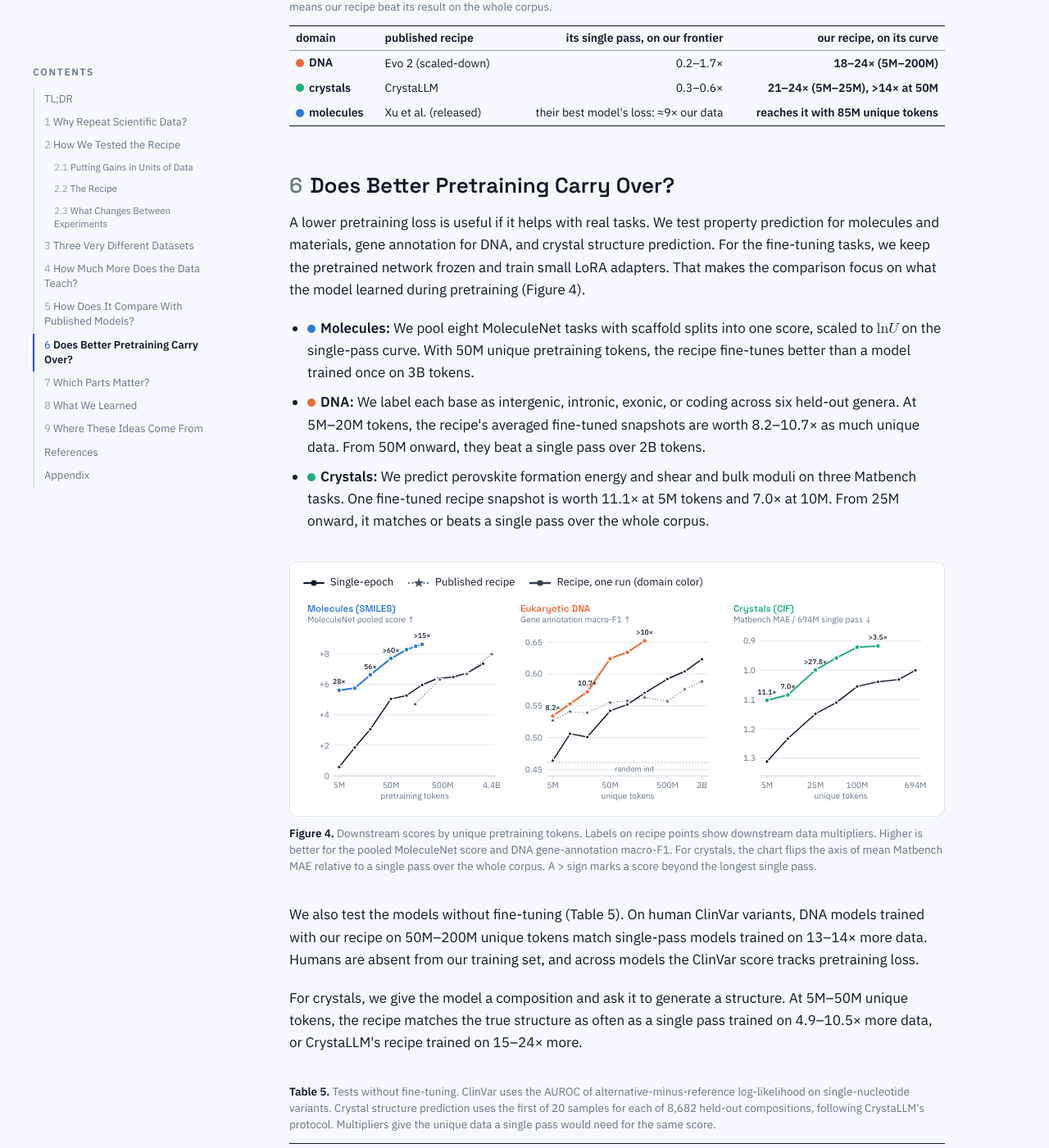
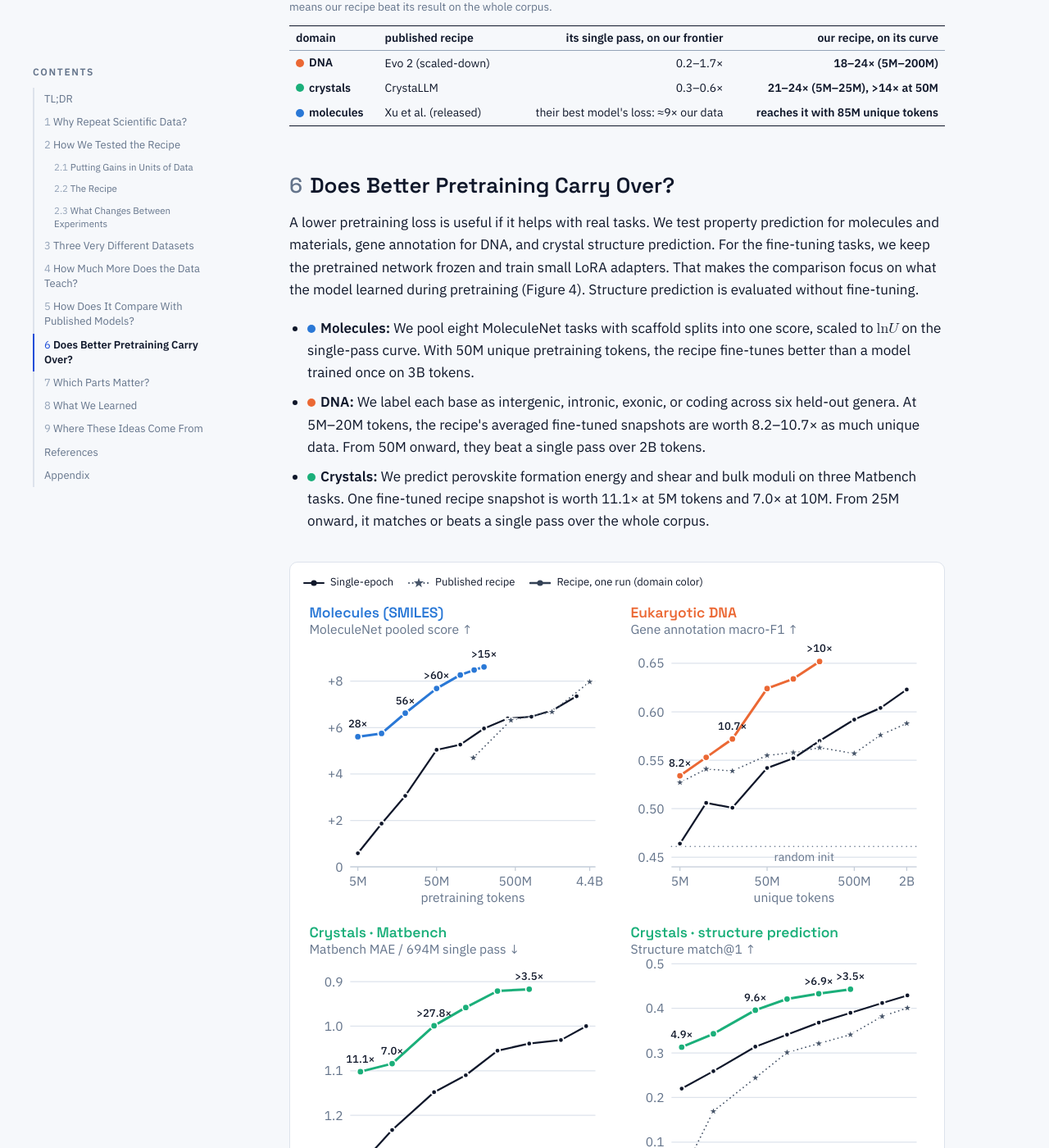
Before and after one commit to Asatheesh6561/Asatheesh6561.github.io, a Jekyll site: the page data-constrained-scientific-pretraining/index.html, which Jekyll copies as it is, in a window 1280 px wide and 1400 px high, scrolled down 6280 px. Shown: the whole window at 82% size. Built offline with Jekyll 4.4.1, drawn with Linux system fonts in a browser that asks for light colours; some of the changed text lies outside the part shown.

Commit message:
Add CrystaLLM structure curve to Figure 4

```diff
--- a/data-constrained-scientific-pretraining/index.html
+++ b/data-constrained-scientific-pretraining/index.html
@@ -168,6 +168,8 @@
   :root { --chem: #2a78d6; --dna: #eb6834; --cryst: #1baf7a; --ext: #475569; }
   .triple { display: grid; grid-template-columns: repeat(3, minmax(0, 1fr)); gap: 6px 14px; }
   @media (max-width: 760px) { .triple { grid-template-columns: minmax(0, 1fr); } }
+  .quad { display: grid; grid-template-columns: repeat(2, minmax(0, 1fr)); gap: 12px 18px; }
+  @media (max-width: 640px) { .quad { grid-template-columns: minmax(0, 1fr); } }
   .dom { display: inline-flex; align-items: center; gap: 6px; font-weight: 600; }
   .dom::before { content: ""; width: 10px; height: 10px; border-radius: 50%; background: var(--c); }
   .dom.chem { --c: var(--chem); } .dom.dna { --c: var(--dna); } .dom.cryst { --c: var(--cryst); }
@@ -339,7 +341,7 @@
     </figure>
 
     <h2 id="downstream"><span class="num">6</span>Does Better Pretraining Carry Over?</h2>
-    <p>A lower pretraining loss is useful if it helps with real tasks. We test property prediction for molecules and materials, gene annotation for DNA, and crystal structure prediction. For the fine-tuning tasks, we keep the pretrained network frozen and train small LoRA adapters. That makes the comparison focus on what the model learned during pretraining (Figure 4).</p>
+    <p>A lower pretraining loss is useful if it helps with real tasks. We test property prediction for molecules and materials, gene annotation for DNA, and crystal structure prediction. For the fine-tuning tasks, we keep the pretrained network frozen and train small LoRA adapters. That makes the comparison focus on what the model learned during pretraining (Figure 4). Structure prediction is evaluated without fine-tuning.</p>
     <ul>
       <li><span class="runin"><span class="dom chem">Molecules:</span></span> We pool eight MoleculeNet tasks with scaffold splits into one score, scaled to $\ln U$ on the single-pass curve. With 50M unique pretraining tokens, the recipe fine-tunes better than a model trained once on 3B tokens.</li>
       <li><span class="runin"><span class="dom dna">DNA:</span></span> We label each base as intergenic, intronic, exonic, or coding across six held-out genera. At 5M–20M tokens, the recipe's averaged fine-tuned snapshots are worth 8.2–10.7× as much unique data. From 50M onward, they beat a single pass over 2B tokens.</li>
@@ -348,10 +350,10 @@
 
     <figure id="fig-down">
       <div class="panel wrap" data-fig="down"></div>
-      <figcaption><span class="fignum">Figure 4.</span> Downstream scores by unique pretraining tokens. Labels on recipe points show downstream data multipliers. Higher is better for the pooled MoleculeNet score and DNA gene-annotation macro-F1. For crystals, the chart flips the axis of mean Matbench MAE relative to a single pass over the whole corpus. A &gt; sign marks a score beyond the longest single pass.</figcaption>
+      <figcaption><span class="fignum">Figure 4.</span> Downstream scores by unique pretraining tokens. Labels on our recipe points show downstream data multipliers. Higher is better for MoleculeNet, gene annotation, and crystal structure match@1. The Matbench MAE axis is reversed so better results appear higher. The CrystaLLM line in the structure panel uses its one-pass recipe on the same data; no comparable CrystaLLM Matbench result is available. A &gt; sign marks a score beyond the longest single pass.</figcaption>
     </figure>
 
-    <p>We also test the models without fine-tuning (Table 5). On human ClinVar variants, DNA models trained with our recipe on 50M–200M unique tokens match single-pass models trained on 13–14× more data. Humans are absent from our training set, and across models the ClinVar score tracks pretraining loss.</p>
+    <p>Table 5 also reports results without fine-tuning. On human ClinVar variants, DNA models trained with our recipe on 50M–200M unique tokens match single-pass models trained on 13–14× more data. Humans are absent from our training set, and across models the ClinVar score tracks pretraining loss.</p>
     <p>For crystals, we give the model a composition and ask it to generate a structure. At 5M–50M unique tokens, the recipe matches the true structure as often as a single pass trained on 4.9–10.5× more data, or CrystaLLM's recipe trained on 15–24× more.</p>
 
     <figure class="table" id="tab-zeroshot">
@@ -637,12 +639,12 @@
     }) + '</div>';
   };
 
-  /* Figure 4: downstream, one panel per domain */
+  /* Figure 4: fine-tuning and crystal structure prediction */
   fig.down = () => {
-    const c = D.chem.ft, g = D.dna.genes, mb = D.crystal.mb;
+    const c = D.chem.ft, g = D.dna.genes, mb = D.crystal.mb, zs = D.crystal.zs;
     const leg = [{ k: 'se', label: 'Single-epoch', color: C.ref }, { k: 'ext', label: 'Published recipe', color: C.ext, marker: 'star', dash: '0.1 4.5' },
       { k: 'one', label: 'Recipe, one run (domain color)', color: '#334155', width: 2.6 }];
-    let s = legend(leg) + '<div class="triple">';
+    let s = legend(leg) + '<div class="quad">';
     const labs = (U, Y, X, unit, f) => U.map((u, i) => [u, Y[i], `${tok(u)}: ${f(Y[i])}${X && X[i] ? ' (' + xs(X[i]) + ')' : ''}`, X && X[i] ? { lab: xs(X[i]), ldy: -9 } : null]);
     const chemX = D.chem.U.map((u, i) => [28, 16, 56, '>60', '>30', '>20', '>15'][i]);
     s += '<div class="plot small">' + plot({ ...SM, aria: 'MoleculeNet pooled score', title: DOM.chem, titleColor: C.chem, labSize: 10.5,
@@ -656,10 +658,15 @@
       series: [{ k: 'se', color: C.ref, width: 1.8, size: 2.6, pts: zip(g.seU, g.se, (u, v) => `single pass ${tok(u)}: ${v.toFixed(3)}`) },
         { k: 'ext', color: C.ext, marker: 'star', size: 3.4, dash: '0.1 4', width: 1.4, pts: zip(g.seU, g.ext, (u, v) => `Evo 2 recipe ${tok(u)}: ${v.toFixed(3)}`) },
         { k: 'one', color: C.dna, width: 2.4, size: 3.4, pts: labs(g.U, g.one16, g.x.map((v, i) => [0, 2, 5].includes(i) ? v : null), '', v => v.toFixed(3)) }] }) + '</div>';
-    s += '<div class="plot small">' + plot({ ...SM, aria: 'Matbench mean MAE ratio', title: DOM.cryst, titleColor: C.cryst, labSize: 10.5,
+    s += '<div class="plot small">' + plot({ ...SM, aria: 'Matbench mean MAE ratio', title: 'Crystals · Matbench', titleColor: C.cryst, labSize: 10.5,
       x: { log: true, dom: [4, 850], ticks: [5, 25, 100, 694], fmt: tok, label: 'unique tokens' }, y: { dom: [1.36, 0.86], ticks: [0.9, 1.0, 1.1, 1.2, 1.3], fmt: v => v.toFixed(1), label: 'Matbench MAE / 694M single pass ↓' },
       series: [{ k: 'se', color: C.ref, width: 1.8, size: 2.6, pts: zip(mb.U, mb.se, (u, v) => `single pass ${tok(u)}: ${v.toFixed(3)}`) },
         { k: 'one', color: C.cryst, width: 2.4, size: 3.4, pts: labs(mb.oneU, mb.one, mb.x.map((v, i) => [0, 1, 2, 5].includes(i) ? v : null), '', v => v.toFixed(3)) }] }) + '</div>';
+    s += '<div class="plot small">' + plot({ ...SM, aria: 'Crystal structure prediction match rate with CrystaLLM recipe', title: 'Crystals · structure prediction', titleColor: C.cryst, labSize: 10.5,
+      x: { log: true, dom: [4, 850], ticks: [5, 25, 100, 694], fmt: tok, label: 'unique tokens' }, y: { dom: [0, 0.5], ticks: [0, 0.1, 0.2, 0.3, 0.4, 0.5], fmt: v => v.toFixed(1), label: 'Structure match@1 ↑' },
+      series: [{ k: 'se', color: C.ref, width: 1.8, size: 2.6, pts: zip(zs.U, zs.se, (u, v) => `single pass ${tok(u)}: ${v.toFixed(3)}`) },
+        { k: 'ext', color: C.ext, marker: 'star', size: 3.4, dash: '0.1 4', width: 1.4, pts: zip(zs.U, zs.ext, (u, v) => `CrystaLLM recipe ${tok(u)}: ${v.toFixed(3)}`) },
+        { k: 'one', color: C.cryst, width: 2.4, size: 3.4, pts: labs(zs.oneU, zs.one, zs.x.map((v, i) => [0, 2, 4, 5].includes(i) ? v : null), '', v => v.toFixed(3)) }] }) + '</div>';
     return s + '</div>';
   };
 
```
